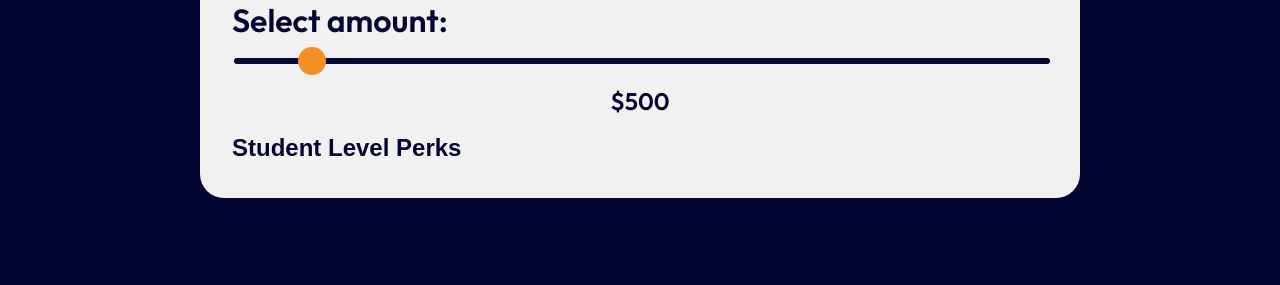
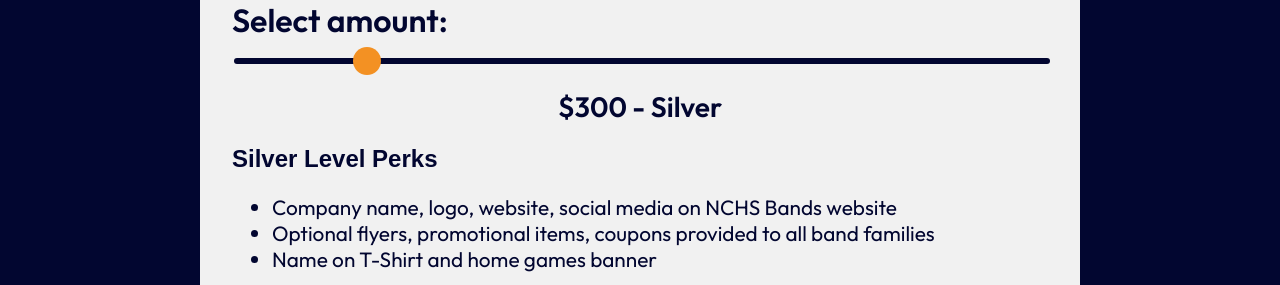
Before and after one commit to jpatrickdill/NCSponsors2, a React (Create React App) app in the folder frontend/: page /#/corporate in a window 1280 px wide. Shown: the part 939-1224 px from the top of the page. Before the commit the page ends 1137 px from the top, so only its background shows below. Built offline with nearby package versions, Linux system fonts and the light colour scheme; a web font is replaced by a local one.

Commit message:
add corporate sponsorship levels

```diff
--- a/frontend/src/App.scss
+++ b/frontend/src/App.scss
@@ -145,6 +145,8 @@ div.splash {
 .content {
   padding: 0 200px;
 
+  // font-size: 14pt;
+
   @media screen and (max-width: $mobile) {
     padding: 0 8px;
   }
@@ -236,9 +238,11 @@ input[type=range] {
 
       .amount {
         text-align: center;
+        font-size: 1.75em;
       }
 
-      .level {
+      ul {
+        font-size: 1.3em;
       }
     }
   }
--- a/frontend/src/Components/CorpSponsor.js
+++ b/frontend/src/Components/CorpSponsor.js
@@ -4,15 +4,48 @@ import {Component} from "react";
 
 const levels = [
     {
-        amount: 0,
-        name: "Student",
-        perks: []
+        amount: 175,
+        name: "Bronze",
+        perks: [
+            "Company name, logo, website, social media on NCHS Bands website",
+            "Optional flyers, promotional items, coupons provided to all band families"
+        ],
+        strict: []
+    },
+    {
+        amount: 300,
+        name: "Silver",
+        perks: [],
+        strict: ["Name on T-Shirt and home games banner"]
+    },
+    {
+        amount: 500,
+        name: "Gold",
+        perks: [
+            "Recognition at all home games"
+        ],
+        strict: ["Name on T-Shirt and home games banner"]
+    },
+    {
+        amount: 750,
+        name: "Platinum",
+        perks: [
+            "Booth at all home games and all band events",
+            "Two complimentary tickets at all home games"
+        ],
+        strict: ["Medium logo on T-Shirt and home games banner"]
+    },
+    {
+        amount: 1000,
+        name: "Diamond",
+        perks: [],
+        strict: ["Large logo on T-Shirt and home games banner"]
     }
 ]
 
 class Sponsor extends Component {
     state = {
-        amount: 500,
+        amount: 300,
     }
 
     getLevel() {
@@ -20,20 +53,20 @@ class Sponsor extends Component {
         let lastLevel;
 
         for (let level of levels) {
-            if (this.state.amount > level.amount) {
-                perks = level.perks.concat(perks);
+            if (this.state.amount >= level.amount) {
+                perks = perks.concat(level.perks);
                 lastLevel = level;
             } else {
                 return {
                     name: lastLevel.name,
-                    ["perks"]: perks
+                    ["perks"]: perks.concat(lastLevel.strict)
                 }
             }
         }
 
         return {
             name: lastLevel.name,
-            ["perks"]: perks
+            ["perks"]: perks.concat(lastLevel.strict)
         }
     }
 
@@ -43,16 +76,16 @@ class Sponsor extends Component {
         return (
             <div className="corpsponsor card">
                 <h2>Select amount:</h2>
-                <input type="range" min="100" max="5000"
+                <input type="range" min="175" max="1000"
                        value={this.state.amount}
                        onChange={(e) => {
                            this.setState({
-                               amount: Math.round(e.target.value/50)*50
+                               amount: Math.round(e.target.value / 25) * 25
                            });
                        }}
                 />
                 <h3 className="amount">
-                    ${this.state.amount}
+                    ${this.state.amount} - {level.name}
                 </h3>
                 {/*<h3 className="level">*/}
                 {/*    Sponsorship level:*/}
@@ -61,6 +94,13 @@ class Sponsor extends Component {
                 <h3 className="heading">
                     {level.name} Level Perks
                 </h3>
+                <ul>
+                    {level.perks.map(perk => {
+                        return <li>
+                            {perk}
+                        </li>
+                    })}
+                </ul>
             </div>
         )
     }
```
Also changed, not shown: 1 other file (tests, documents, lock files or other folders).
